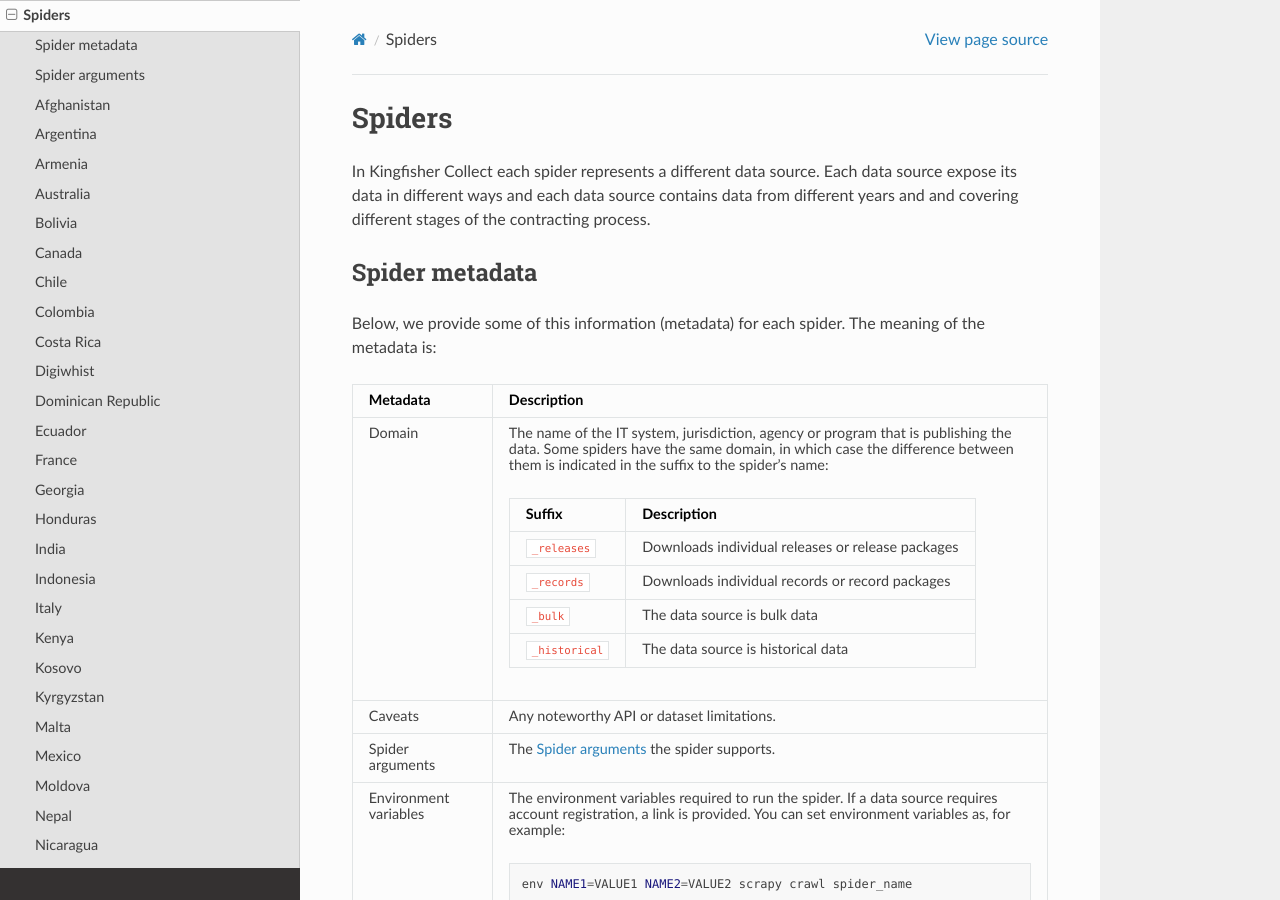
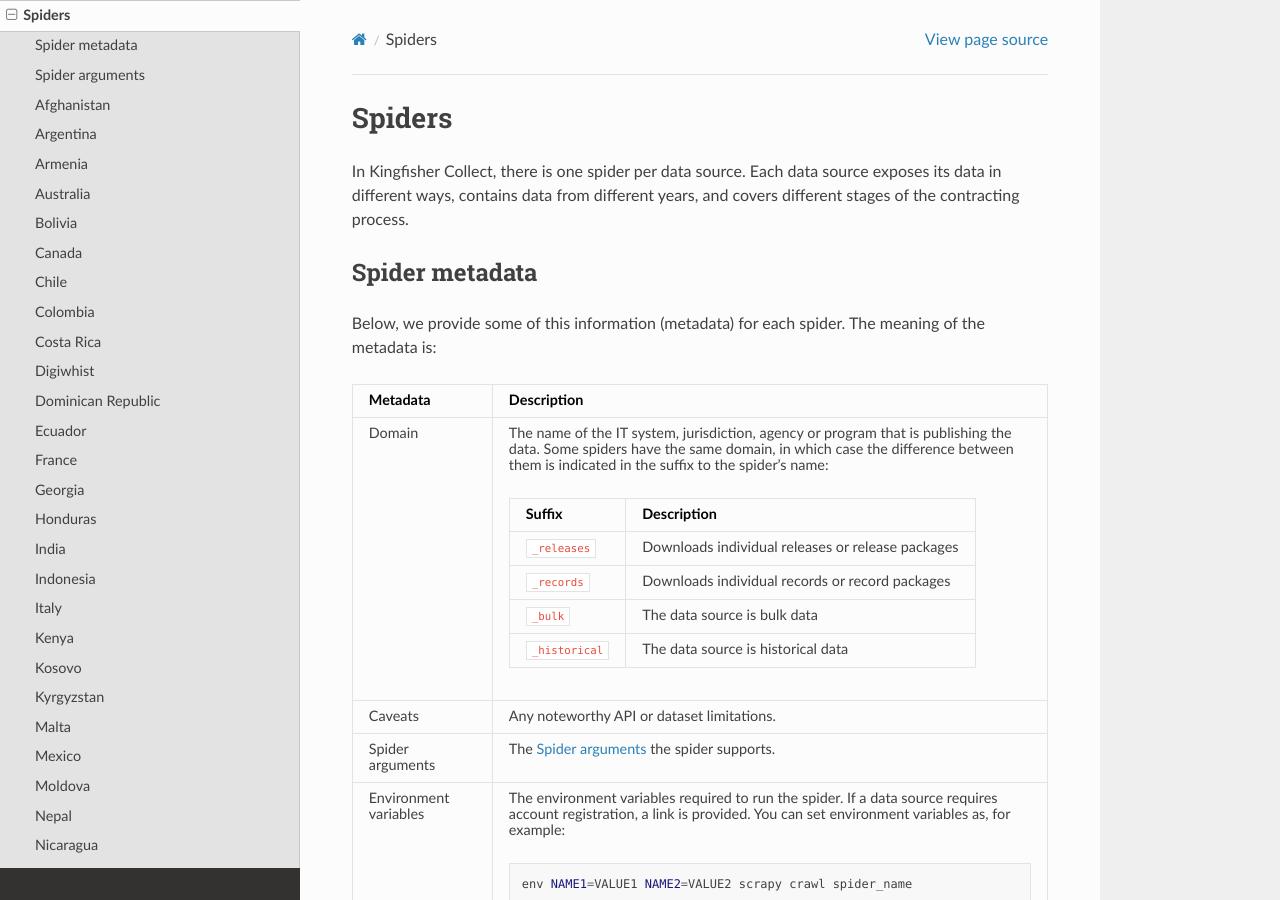
Before and after one commit to open-contracting/kingfisher-collect, a Sphinx documentation site: the page built from docs/spiders.rst, in a window 1280 px wide and 900 px high. Built offline with Sphinx 7.4.7 and the Read the Docs theme 2.0.0, drawn with Linux system fonts in a browser that asks for light colours.

Commit message:
Update docs/spiders.rst
Co-authored-by: James McKinney <26463+jpmckinney@users.noreply.github.com>

```diff
--- a/docs/spiders.rst
+++ b/docs/spiders.rst
@@ -1,7 +1,7 @@
 Spiders
 =======
 
-In Kingfisher Collect each spider represents a different data source. Each data source expose its data in different ways and each data source contains data from different years and and covering different stages of the contracting process.
+In Kingfisher Collect, there is one spider per data source. Each data source exposes its data in different ways, contains data from different years, and covers different stages of the contracting process.
 
 .. _spider-metadata:
 
```
